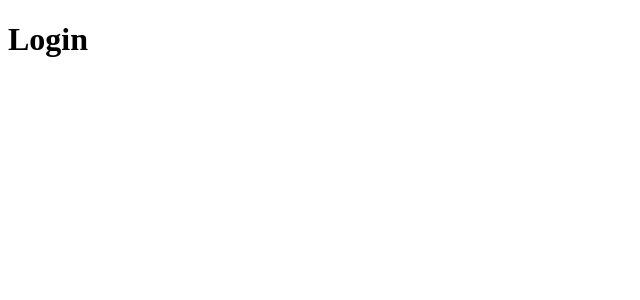
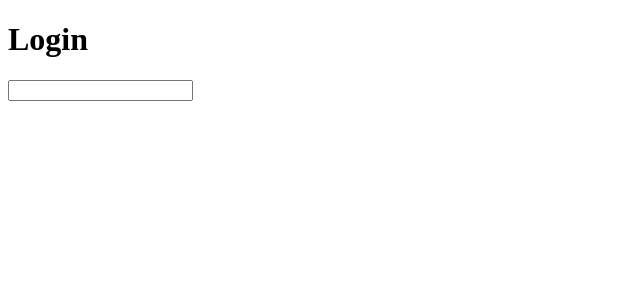
Before and after one commit to LailsonGabriel/tasks-frontend, a React (Create React App) app: page / in a window 1280 px wide. Shown: the top 300 px of the page, without its empty margins (0-640 px from the left). Built offline with nearby package versions, Linux system fonts and the light colour scheme.

Commit message:
setup: State Global

```diff
--- /dev/null
+++ b/src/Components/Input/Index.jsx
@@ -0,0 +1,5 @@
+function InputReusable({ type, onchange, value }) {
+  return <input type={type} OnChange={onchange} value={value} />;
+}
+
+export default InputReusable;
--- /dev/null
+++ b/src/Context/MyContext.js
@@ -0,0 +1,5 @@
+import { createContext } from 'react';
+
+const MyContext = createContext();
+
+export default MyContext;
--- /dev/null
+++ b/src/Context/MyProvider.js
@@ -0,0 +1,9 @@
+import MyContext from './MyContext';
+
+function MyProvider({ children }) {
+  const reveal = { teste: 'oi' };
+
+  return <MyContext.Provider value={reveal}>{children}</MyContext.Provider>;
+}
+
+export default MyProvider;
--- a/src/Pages/Login/Index.jsx
+++ b/src/Pages/Login/Index.jsx
@@ -1,7 +1,10 @@
+import InputReusable from '../../Components/Input/Index';
+
 function LoginPage() {
   return (
     <div>
       <h1>Login</h1>
+      <InputReusable type='text' />
     </div>
   );
 }
--- a/src/index.js
+++ b/src/index.js
@@ -2,12 +2,15 @@ import React from 'react';
 import ReactDOM from 'react-dom';
 import { BrowserRouter } from 'react-router-dom';
 import App from './App';
+import MyProvider from './Context/MyProvider';
 import reportWebVitals from './reportWebVitals';
 
 ReactDOM.render(
   <React.StrictMode>
     <BrowserRouter>
-      <App />
+      <MyProvider>
+        <App />
+      </MyProvider>
     </BrowserRouter>
   </React.StrictMode>,
   document.getElementById('root'),
```
